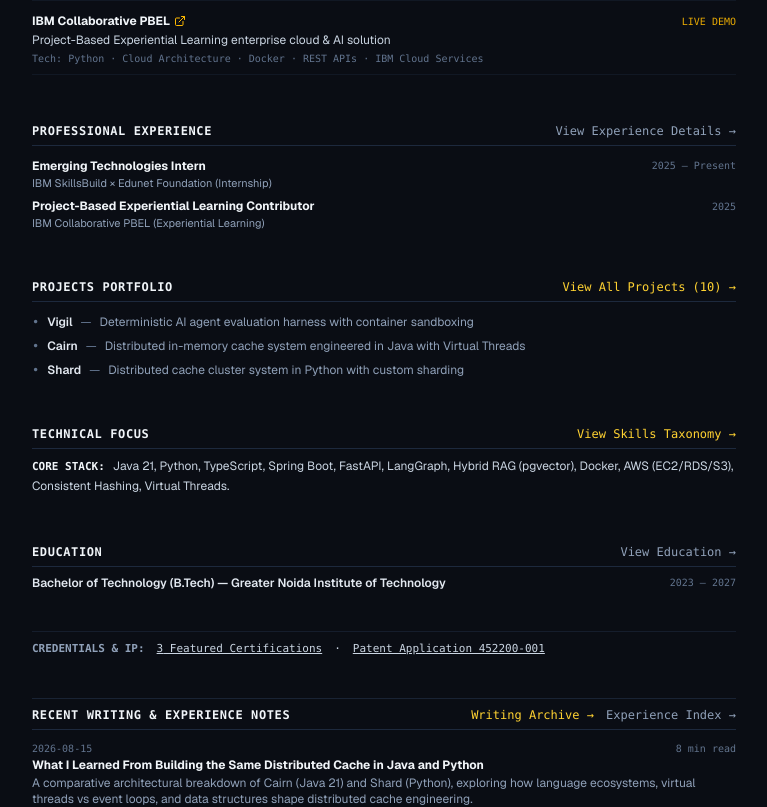
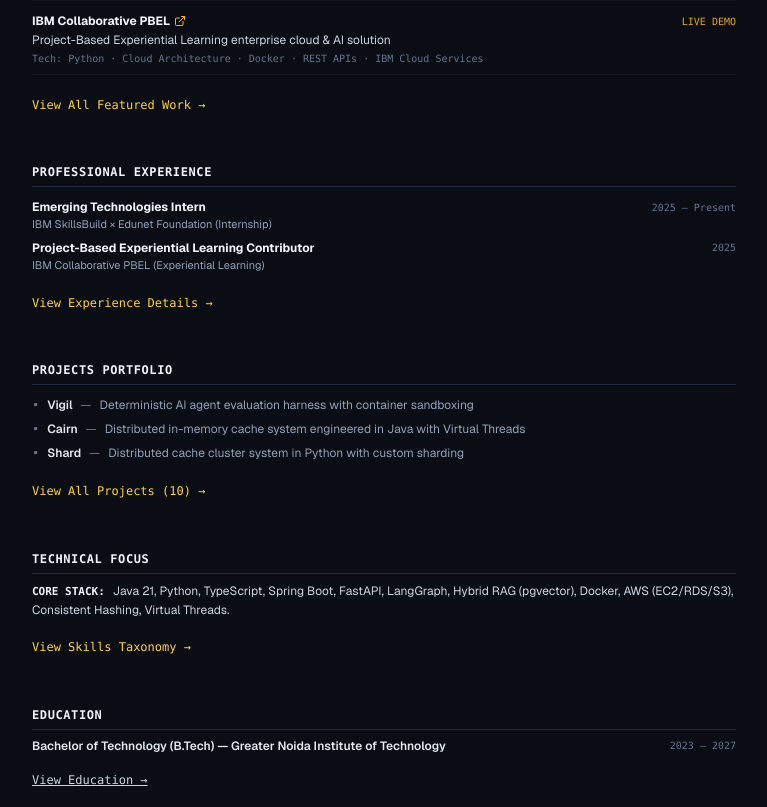
Before and after one commit to vaibhv19/Portfolio-BLog, a Next.js app: page / in a window 1280 px wide. Shown: the part 580-1387 px from the top of the page, without its empty margins (256-1023 px from the left). Built offline with nearby package versions, Linux system fonts and the light colour scheme; a web font is replaced by a local one.

Commit message:
style(home): relocate section navigation CTAs to bottom of sections

```diff
--- a/src/app/page.tsx
+++ b/src/app/page.tsx
@@ -10,10 +10,10 @@
 import { PATENT_RECORDS } from "@/data/patents";
 
 export default function HomePage() {
-  // 1. Featured Work — Curated selection of EXACTLY 3 top deployed projects
+  // 1. Featured Work — Curated selection of 3 top deployed projects
   const featuredProjects = PROJECTS.filter((p) => p.featured).slice(0, 3);
 
-  // 2. Projects Preview — EXACTLY 3 representative portfolio samples (separate from Featured)
+  // 2. Projects Preview — 3 representative portfolio samples (separate from Featured)
   const previewProjects = PROJECTS.filter(
     (p) => !p.featured && (p.category === "Testing" || p.category === "Academic")
   ).slice(0, 3);
@@ -112,17 +112,21 @@
             </li>
           ))}
         </ul>
+
+        {/* Relocated Bottom CTA */}
+        <div className="pt-1">
+          <Link href="/projects" className="text-xs font-mono text-amber-300 hover:underline inline-block">
+            View All Featured Work &rarr;
+          </Link>
+        </div>
       </section>
 
       {/* 3. PROFESSIONAL EXPERIENCE */}
       <section className="space-y-3 pt-2">
-        <div className="flex items-center justify-between border-b border-slate-800 pb-1.5">
+        <div className="border-b border-slate-800 pb-1.5">
           <h2 className="text-xs font-bold text-slate-100 font-mono uppercase tracking-wider">
             Professional Experience
           </h2>
-          <Link href="/experience" className="text-xs font-mono text-slate-400 hover:text-slate-200">
-            View Experience Details &rarr;
-          </Link>
         </div>
 
         <div className="space-y-2">
@@ -136,17 +140,21 @@
             </div>
           ))}
         </div>
+
+        {/* Relocated Bottom CTA */}
+        <div className="pt-1">
+          <Link href="/experience" className="text-xs font-mono text-amber-300 hover:underline inline-block">
+            View Experience Details &rarr;
+          </Link>
+        </div>
       </section>
 
-      {/* 4. PROJECTS PREVIEW (3 Portfolio Samples — Separate from Featured) */}
+      {/* 4. PROJECTS PORTFOLIO (3 Portfolio Samples — Separate from Featured) */}
       <section className="space-y-3 pt-2">
-        <div className="flex items-center justify-between border-b border-slate-800 pb-1.5">
+        <div className="border-b border-slate-800 pb-1.5">
           <h2 className="text-xs font-bold text-slate-100 font-mono uppercase tracking-wider">
             Projects Portfolio
           </h2>
-          <Link href="/projects" className="text-xs font-mono text-amber-300 hover:underline">
-            View All Projects ({PROJECTS.length}) &rarr;
-          </Link>
         </div>
 
         <ul className="space-y-2 text-xs">
@@ -159,34 +167,42 @@
             </li>
           ))}
         </ul>
+
+        {/* Relocated Bottom CTA */}
+        <div className="pt-1">
+          <Link href="/projects" className="text-xs font-mono text-amber-300 hover:underline inline-block">
+            View All Projects ({PROJECTS.length}) &rarr;
+          </Link>
+        </div>
       </section>
 
       {/* 5. SKILLS & TECHNICAL FOCUS */}
       <section className="space-y-2 pt-2">
-        <div className="flex items-center justify-between border-b border-slate-800 pb-1.5">
+        <div className="border-b border-slate-800 pb-1.5">
           <h2 className="text-xs font-bold text-slate-100 font-mono uppercase tracking-wider">
             Technical Focus
           </h2>
-          <Link href="/skills" className="text-xs font-mono text-amber-300 hover:underline">
-            View Skills Taxonomy &rarr;
-          </Link>
         </div>
 
         <p className="text-xs text-slate-300 leading-relaxed">
           <strong className="text-slate-100 font-mono text-[11px] uppercase text-amber-400 mr-2">Core Stack:</strong>
           Java 21, Python, TypeScript, Spring Boot, FastAPI, LangGraph, Hybrid RAG (pgvector), Docker, AWS (EC2/RDS/S3), Consistent Hashing, Virtual Threads.
         </p>
+
+        {/* Relocated Bottom CTA */}
+        <div className="pt-1">
+          <Link href="/skills" className="text-xs font-mono text-amber-300 hover:underline inline-block">
+            View Skills Taxonomy &rarr;
+          </Link>
+        </div>
       </section>
 
       {/* 6. EDUCATION */}
       <section className="space-y-2 pt-2">
-        <div className="flex items-center justify-between border-b border-slate-800 pb-1.5">
+        <div className="border-b border-slate-800 pb-1.5">
           <h2 className="text-xs font-bold text-slate-100 font-mono uppercase tracking-wider">
             Education
           </h2>
-          <Link href="/education" className="text-xs font-mono text-slate-400 hover:text-slate-200">
-            View Education &rarr;
-          </Link>
         </div>
 
         {EDUCATION_ENTRIES.map((edu) => (
@@ -195,6 +211,13 @@
             <span className="text-[10px] font-mono text-slate-500">{edu.period}</span>
           </div>
         ))}
+
+        {/* Relocated Bottom CTA */}
+        <div className="pt-1">
+          <Link href="/education" className="text-xs font-mono text-slate-300 hover:text-amber-300 transition-colors underline inline-block">
+            View Education &rarr;
+          </Link>
+        </div>
       </section>
 
       {/* 7. CERTIFICATIONS & INTELLECTUAL PROPERTY */}
@@ -215,18 +238,10 @@
 
       {/* 8. WRITING & EXPERIENCE NOTES */}
       <section className="space-y-3 pt-2 border-t border-slate-800/80">
-        <div className="flex items-center justify-between border-b border-slate-800 pb-1.5">
+        <div className="border-b border-slate-800 pb-1.5">
           <h2 className="text-xs font-bold text-slate-100 font-mono uppercase tracking-wider">
             Recent Writing &amp; Experience Notes
           </h2>
-          <div className="flex items-center gap-3 text-xs font-mono">
-            <Link href="/writing" className="text-amber-300 hover:underline">
-              Writing Archive &rarr;
-            </Link>
-            <Link href="/my-experience-with" className="text-slate-400 hover:text-slate-200">
-              Experience Index &rarr;
-            </Link>
-          </div>
         </div>
 
         <div className="space-y-3 text-xs">
@@ -243,6 +258,16 @@
             </div>
           ))}
         </div>
+
+        {/* Relocated Bottom CTAs */}
+        <div className="flex items-center gap-4 text-xs font-mono pt-2 border-t border-slate-800/40">
+          <Link href="/writing" className="text-amber-300 hover:underline">
+            Writing Archive &rarr;
+          </Link>
+          <Link href="/my-experience-with" className="text-slate-400 hover:text-slate-200">
+            Experience Index &rarr;
+          </Link>
+        </div>
       </section>
     </div>
   );
```
